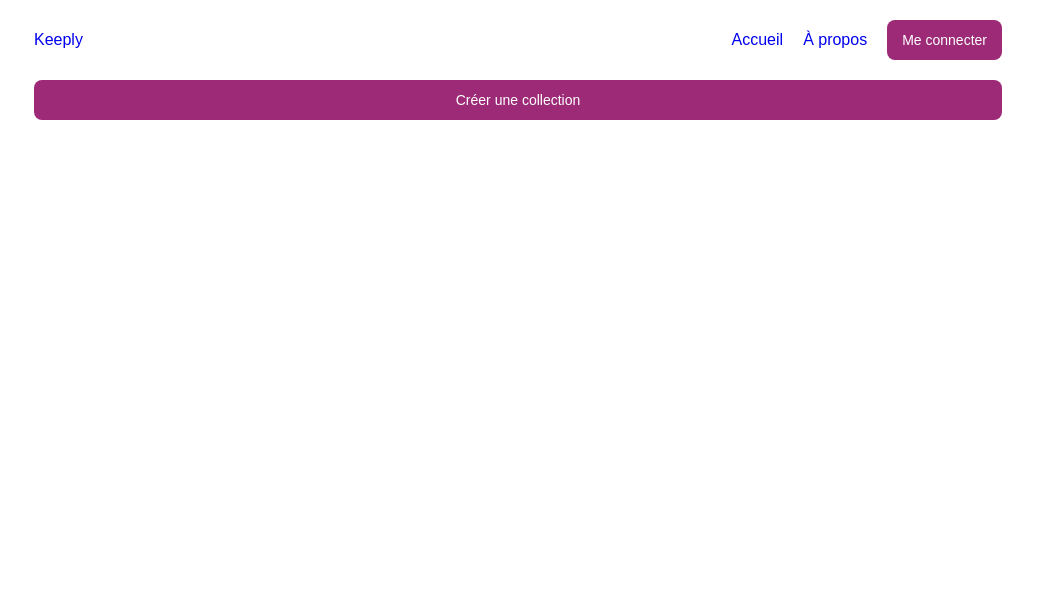
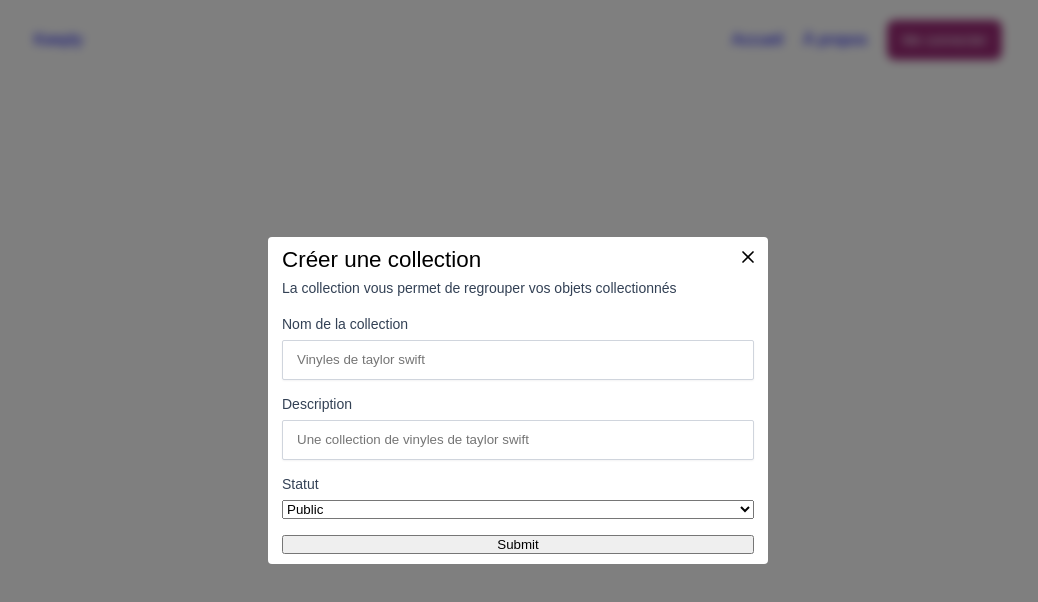
Before and after one commit to Dereje-getu-tadesse-10/keeply, a Next.js app: page /dashboard in a window 1280 px wide. Shown: the top 602 px of the page, without its empty margins (122-1160 px from the left). Built offline with nearby package versions, Linux system fonts and the light colour scheme; no server answers; the database is empty; a web font is replaced by a local one.

Commit message:
update: modal

```diff
--- a/package.json
+++ b/package.json
@@ -10,6 +10,7 @@
     "prettierrc": "prettier --write ."
   },
   "dependencies": {
+    "@hookform/resolvers": "^3.3.2",
     "@next-auth/prisma-adapter": "1.0.7",
     "@prisma/client": "^5.4.2",
     "class-variance-authority": "^0.7.0",
@@ -19,6 +20,7 @@
     "react": "^18.2.0",
     "react-dnd": "^16.0.1",
     "react-dom": "^18.2.0",
+    "react-hook-form": "^7.47.0",
     "react-hot-toast": "^2.4.1",
     "zod": "^3.22.4",
     "zustand": "^4.4.3"
--- a/src/app/(dashboard)/dashboard/page.tsx
+++ b/src/app/(dashboard)/dashboard/page.tsx
@@ -1,7 +1,7 @@
 import { auth } from '$/lib/auth';
 import { countCollections, countItems, getCollections } from '$/lib/queries';
 import { Session } from 'next-auth';
-import { CreateCollection } from '$/components/forms/create-collection/create-collection';
+import { CreateCollection } from '$/components/forms/create/create-collection';
 
 const Page = async () => {
   const user: Session | null = await auth();
--- a/src/app/api/collections/create/route.ts
+++ b/src/app/api/collections/create/route.ts
@@ -6,7 +6,7 @@ import { z } from 'zod';
 import { config } from '$/lib/auth';
 import { verifySession } from '$/lib/verify-session';
 
-const bodySchema = z.object({
+export const bodySchema = z.object({
   name: z
     .string()
     .min(1, 'Le nom de la collection est trop court')
@@ -24,11 +24,6 @@ export async function POST(req: Request, res: Response) {
   const body = await req.json();
   const response = bodySchema.safeParse(body);
 
-  // On vérifie que la session est valide
-  const sessionError = verifySession(session, body.userId);
-  // Si la session n'existe pas, on renvoie une erreur
-  if (sessionError)
-    return NextResponse.json(sessionError, { status: sessionError.status });
   // Si le body n'est pas conforme au schéma, on renvoie une erreur
   if (!response.success) {
     return NextResponse.json(
@@ -36,8 +31,16 @@ export async function POST(req: Request, res: Response) {
       { status: 400 }
     );
   }
+
+  // On vérifie que la session est valide
+  const sessionError = verifySession(session, { userId: response.data.userId });
+  if (sessionError) {
+    return NextResponse.json(sessionError, { status: sessionError.status });
+  }
+
   // On récupère les données de la collection
-  const { name, description, status, userId } = response.data;
+  const { name, description, status, userId: collectionUserId } = response.data;
+  const userId = collectionUserId as string;
   // On vérifie que l'utilisateur existe
   await prisma.collection.create({
     data: {
--- a/src/app/api/collections/delete/route.ts
+++ b/src/app/api/collections/delete/route.ts
@@ -17,14 +17,7 @@ export async function DELETE(
 ) {
   const session = await getServerSession(config);
   const body = await req.json();
-  const response = bodySchema.safeParse(body);
-
-  // On vérifie que la session est valide
-  const sessionError = verifySession(session, body);
-
-  // Si la session n'existe pas, on renvoie une erreur
-  if (sessionError)
-    return NextResponse.json(sessionError, { status: sessionError.status });
+  const response = bodySchema.safeParse(params);
 
   // Si le body n'est pas conforme au schéma, on renvoie une erreur
   if (!response.success) {
@@ -32,6 +25,12 @@ export async function DELETE(
       { message: "Oups, une erreur s'est produite" },
       { status: 400 }
     );
+  }
+
+  // On vérifie que la session est valide
+  const sessionError = verifySession(session, { userId: response.data.userId });
+  if (sessionError) {
+    return NextResponse.json(sessionError, { status: sessionError.status });
   }
 
   // On récupère les données de la collection
@@ -51,7 +50,7 @@ export async function DELETE(
   }
 
   // Si l'utilisateur n'est pas le propriétaire de la collection, on renvoie une erreur
-  if (collection.userId !== body.userId) {
+  if (collection.userId !== response.data.userId) {
     return NextResponse.json(
       { message: "Vous n'avez pas les droits pour supprimer cette collection" },
       { status: 401 }
@@ -63,7 +62,7 @@ export async function DELETE(
 
   // On renvoie une réponse
   return NextResponse.json(
-    { message: `La collection ${collection.name} a bien été supprimée !` },
+    { message: `La collection a bien été supprimée !` },
     { status: 200 }
   );
 }
--- a/src/app/api/collections/update/[collectionId]/route.ts
+++ b/src/app/api/collections/update/[collectionId]/route.ts
@@ -17,12 +17,10 @@ export async function PUT(
 ) {
   const session = await getServerSession(config);
   const body = await req.json();
-  const response = bodySchema.safeParse(body);
+  const response = bodySchema.safeParse(params);
 
   // On vérifie que la session est valide
   const sessionError = verifySession(session, body);
-
-  // Si la session n'existe pas, on renvoie une erreur
   if (sessionError)
     return NextResponse.json(sessionError, { status: sessionError.status });
 
@@ -51,7 +49,7 @@ export async function PUT(
   }
 
   // Si l'utilisateur n'est pas le propriétaire de la collection, on renvoie une erreur
-  if (collection.userId !== body.userId) {
+  if (collection.userId !== response.data.userId) {
     return NextResponse.json(
       { message: "Vous n'avez pas les droits pour supprimer cette collection" },
       { status: 401 }
--- /dev/null
+++ b/src/components/forms/create/create-collection.module.css
@@ -0,0 +1,16 @@
+.form {
+  display: flex;
+  flex-direction: column;
+  width: 100%;
+  gap: 1rem;
+
+  & > .form__control {
+    display: flex;
+    flex-direction: column;
+    gap: 0.5rem;
+    & > .form__label {
+      font-size: 14px;
+      color: #334155;
+    }
+  }
+}
--- /dev/null
+++ b/src/components/forms/create/create-collection.tsx
@@ -0,0 +1,88 @@
+'use client';
+import styles from './create-collection.module.css';
+import { zodResolver } from '@hookform/resolvers/zod';
+import { useRouter } from 'next/router';
+import { useForm } from 'react-hook-form';
+import * as z from 'zod';
+import { Input, Modal } from '../../ui';
+import { toast } from 'react-hot-toast';
+
+export const bodySchema = z.object({
+  name: z
+    .string()
+    .min(1, 'Le nom de la collection est trop court')
+    .max(50, 'Le nom de la collection est trop long'),
+  description: z
+    .string()
+    .min(1, 'La description est obligatoire')
+    .max(500, 'La description est trop longue'),
+  status: z.enum(['PUBLIC', 'PRIVATE']),
+});
+
+type FormData = z.infer<typeof bodySchema>;
+
+export const CreateCollection = ({ userId }: { userId: string }) => {
+  const {
+    handleSubmit,
+    register,
+    formState: { errors, isSubmitting, isDirty, isValid },
+  } = useForm<FormData>({
+    resolver: zodResolver(bodySchema),
+  });
+
+  const onSubmit = async (data: FormData) => {
+    const datas = {
+      ...data,
+      userId: userId,
+    };
+    const create = await fetch('/api/collections/create', {
+      method: 'POST',
+      headers: {
+        'Content-Type': 'application/json',
+      },
+      body: JSON.stringify(datas),
+    });
+    const response = await create.json();
+    return toast.success(response.message);
+  };
+
+  return (
+    <Modal
+      title='Créer une collection'
+      subtitle='La collection vous permet de regrouper vos objets collectionnés'
+    >
+      <form onSubmit={handleSubmit(onSubmit)} className={styles.form}>
+        <div className={styles.form__control}>
+          <label className={styles.form__label} htmlFor='name'>
+            Nom de la collection
+          </label>
+          <Input
+            id='name'
+            placeholder='Vinyles de taylor swift'
+            {...register('name')}
+          />
+        </div>
+        <div className={styles.form__control}>
+          <label className={styles.form__label} htmlFor='description'>
+            Description
+          </label>
+          <Input
+            id='description'
+            placeholder='Une collection de vinyles de taylor swift'
+            {...register('description')}
+          />
+        </div>
+        <div className={styles.form__control}>
+          <label className={styles.form__label} htmlFor='status'>
+            Statut
+          </label>
+          <select id='status' {...register('status')}>
+            <option value='PUBLIC'>Public</option>
+            <option value='PRIVATE'>Private</option>
+          </select>
+        </div>
+        <input type='submit' />
+      </form>
+    </Modal>
+  );
+};
--- a/src/components/ui/input/input.module.css
+++ b/src/components/ui/input/input.module.css
@@ -4,7 +4,7 @@
   align-items: center;
   gap: 8px;
   align-self: stretch;
-  border-radius: var(--border-radius-md);
+  border-radius: 2px;
   border: 1px solid var(--gray-300, #d0d5dd);
   background: var(--base-white, #fff);
   box-shadow: 0px 1px 2px 0px rgba(16, 24, 40, 0.05);
--- a/src/components/ui/input/input.tsx
+++ b/src/components/ui/input/input.tsx
@@ -5,6 +5,6 @@ import styles from './input.module.css';
 export interface InputProps
   extends React.InputHTMLAttributes<HTMLInputElement> {}
 
-export const Input: React.FC<InputProps> = ({ ...rest }) => (
-  <input className={styles.input} {...rest} />
+export const Input = React.forwardRef<HTMLInputElement, InputProps>(
+  (props, ref) => <input className={styles.input} ref={ref} {...props} />
 );
--- a/src/components/ui/modal/modal.module.css
+++ b/src/components/ui/modal/modal.module.css
@@ -16,15 +16,30 @@
   position: relative;
   max-width: 500px;
   width: 100%;
-  margin: 0 auto;
+  margin: 10px;
   padding: var(--padding-md);
   background-color: #ffffff;
-  border-radius: var(--border-radius-md);
+  border-radius: 4px;
 }
 
 .modal__header {
-  padding: 8px 0;
-  display: flex;
-  justify-content: space-between;
-  align-items: center;
+  margin-bottom: 20px;
 }
+
+.close_icon {
+  position: absolute;
+  top: 10px;
+  right: 10px;
+  cursor: pointer;
+}
+
+.modal__title {
+  font-size: 1.4rem;
+  font-weight: 500;
+}
+
+.modal__subtitle {
+  margin-top: 7px;
+  font-size: 14px;
+  color: #334155;
+}
--- a/src/components/ui/modal/modal.tsx
+++ b/src/components/ui/modal/modal.tsx
@@ -4,16 +4,25 @@ import styles from './modal.module.css';
 import { useModalStore } from '$/stores/useModalStore';
 import { X } from 'lucide-react';
 
-export interface ModalProps extends React.HTMLAttributes<HTMLDivElement> {}
+export interface ModalProps extends React.HTMLAttributes<HTMLDivElement> {
+  title?: string;
+  subtitle?: string;
+}
 
 export const Modal: React.FC<ModalProps> = ({ className, ...props }) => {
-  const { isOpen, toggleModal } = useModalStore();
+  const { toggleModal } = useModalStore();
   return (
     <div className={styles.modal__backdrop}>
       <div className={styles.modal} {...props}>
+        <X
+          onClick={toggleModal}
+          cursor={'pointer'}
+          className={styles.close_icon}
+          size={'20'}
+        />
         <div className={styles.modal__header}>
-          {props.title ? <h2>{props.title}</h2> : <h2>Modal Title</h2>}
-          <X onClick={toggleModal} cursor={'pointer'} />
+          <h2 className={styles.modal__title}>{props.title}</h2>
+          <p className={styles.modal__subtitle}>{props.subtitle}</p>
         </div>
         {props.children}
       </div>
```
Also changed, not shown: 1 other file (tests, documents, lock files or other folders).
